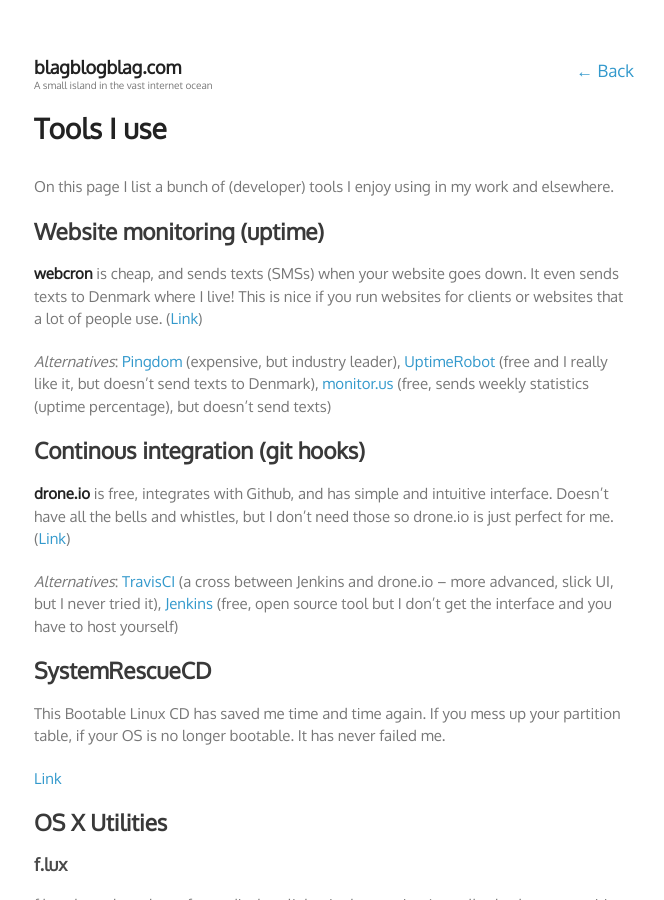
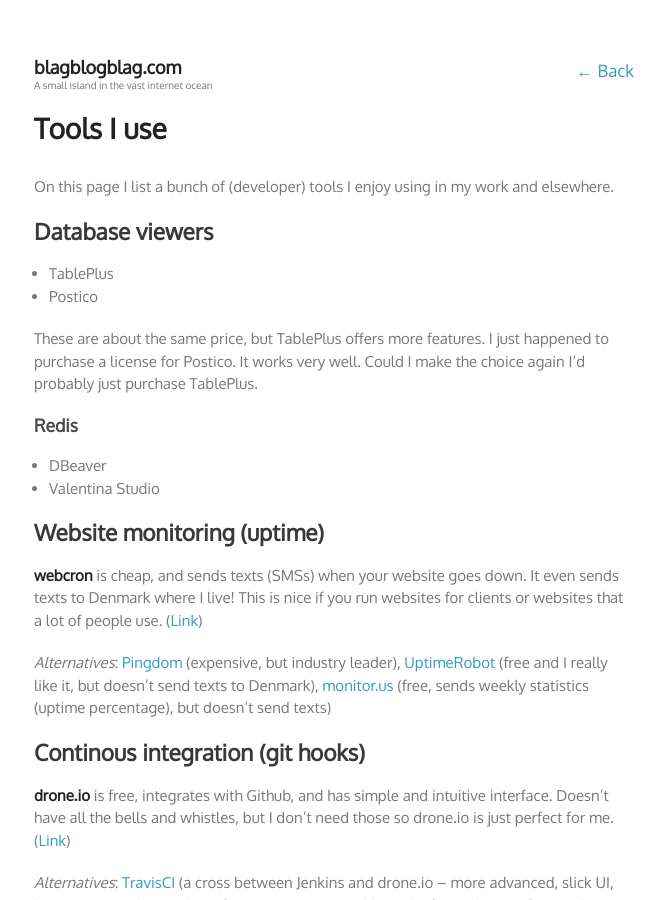
Before and after one commit to malthejorgensen/blagblogblag.com, a Jekyll site: the page built from tools-i-use.md, in a window 1280 px wide and 900 px high. Shown: the whole window, without its empty margins (306-970 px from the left). Built offline with Jekyll 4.4.1, drawn with Linux system fonts in a browser that asks for light colours; some web fonts are replaced.

Commit message:
Add tools to "Tools I use"

```diff
--- a/tools-i-use.md
+++ b/tools-i-use.md
@@ -5,6 +5,20 @@
 ---
 On this page I list a bunch of (developer) tools I enjoy using in my work and
 elsewhere.
+
+## Database viewers
+
+- TablePlus
+- Postico
+
+These are about the same price, but TablePlus offers more features.
+I just happened to purchase a license for Postico. It works very well.
+Could I make the choice again I'd probably just purchase TablePlus.
+
+### Redis
+
+- DBeaver
+- Valentina Studio
 
 ## Website monitoring (uptime)
 **webcron** is cheap, and sends texts (SMSs) when your website goes down. It
```
